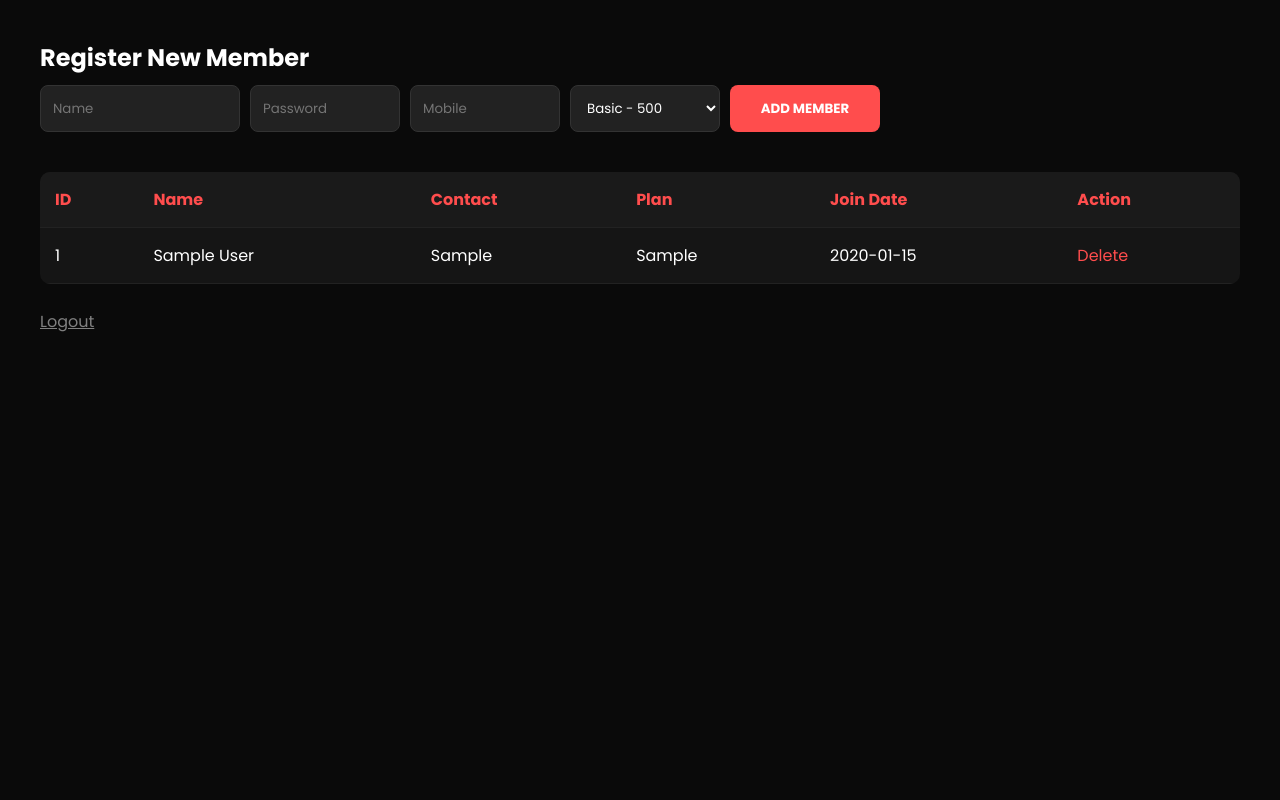
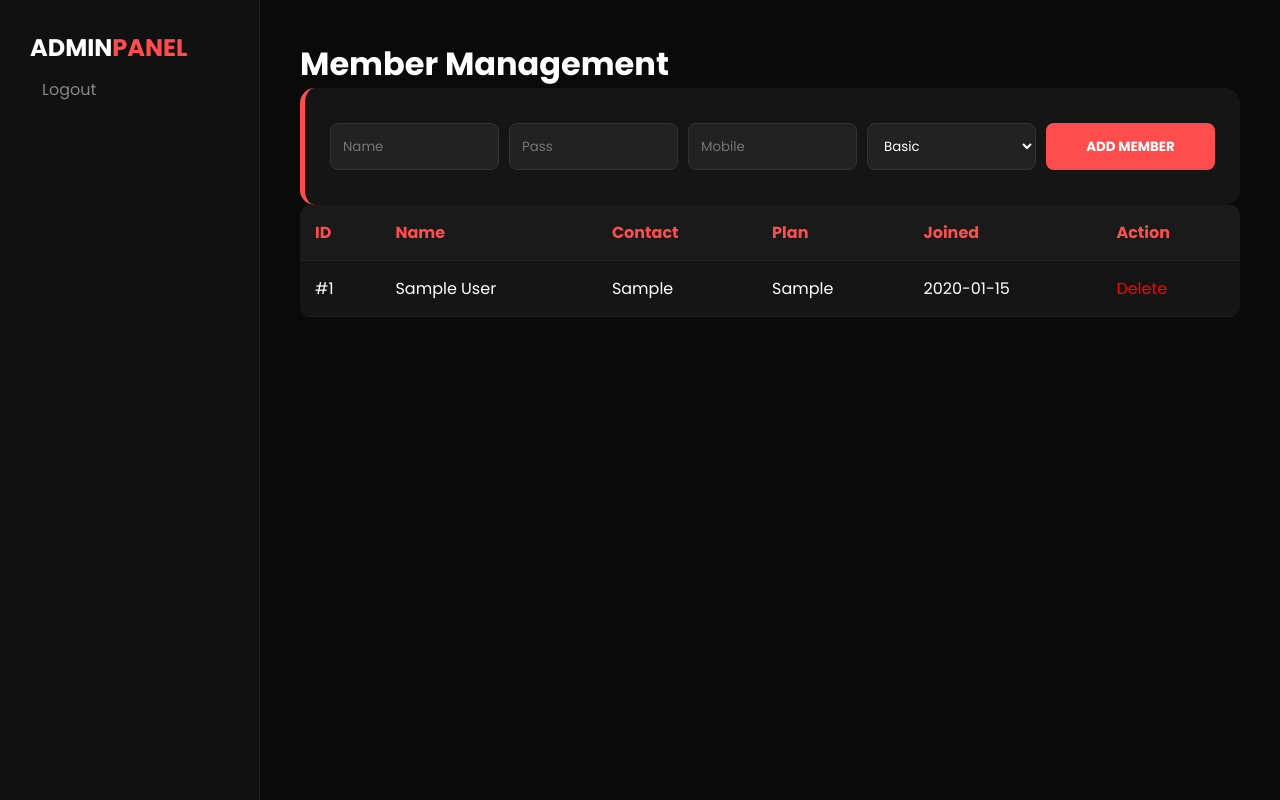
Before and after one commit to sangramgaikwad7704-sketch/Gym_Management_Project, a Flask app: page /admin_dashboard in a window 1280 px wide. Run offline with Flask 3, Linux system fonts and the light colour scheme; the visitor is signed in with stand-in values (Sample User, id 1); tables that the repository leaves empty hold one stand-in row (values such as "Sample post").

Commit message:
Update admin.html

```diff
--- a/templates/admin.html
+++ b/templates/admin.html
@@ -1,34 +1,30 @@
-
 <!DOCTYPE html>
 <html>
-<head>
-    <title>Admin Dashboard</title>
-    <link rel="stylesheet" href="{{ url_for('static', filename='style.css') }}">
-    <style> body { display: block; padding: 40px; } .box { width: 100%; text-align: left; margin-bottom: 30px; } </style>
-</head>
+<head><link rel="stylesheet" href="{{ url_for('static', filename='style.css') }}"><title>Admin Panel</title></head>
 <body>
-    <div class="box">
-        <h2>Register New Member</h2>
-        <form action="/add" method="POST" style="display: flex; gap: 10px; flex-wrap: wrap;">
-            <input type="text" name="name" placeholder="Name" required style="width: 200px;">
-            <input type="password" name="password" placeholder="Password" required style="width: 150px;">
-            <input type="text" name="contact" placeholder="Mobile" style="width: 150px;">
-            <select name="plan" style="width: 150px;">
-                <option>Basic - 500</option>
-                <option>Premium - 1000</option>
-            </select>
-            <button type="submit" style="width: 150px;">ADD MEMBER</button>
+<div class="dashboard-container">
+    <div class="sidebar"><h2>ADMIN<span>PANEL</span></h2><nav><a href="/logout">Logout</a></nav></div>
+    <div class="main-content">
+        <h1>Member Management</h1>
+        <div class="stat-card">
+            <form action="/add" method="POST" style="display:grid; grid-template-columns: repeat(5, 1fr); gap:10px;">
+                <input type="text" name="name" placeholder="Name" required>
+                <input type="password" name="password" placeholder="Pass" required>
+                <input type="text" name="contact" placeholder="Mobile" required>
+                <select name="plan"><option>Basic</option><option>Premium</option></select>
+                <button type="submit">ADD MEMBER</button>
             </form>
         </div>
         <table>
-        <tr><th>ID</th><th>Name</th><th>Contact</th><th>Plan</th><th>Join Date</th><th>Action</th></tr>
-        {% for m in members %}
+            <tr><th>ID</th><th>Name</th><th>Contact</th><th>Plan</th><th>Joined</th><th>Action</th></tr>
+            {% for member in members %}
             <tr>
-            <td>{{ m[0] }}</td><td>{{ m[1] }}</td><td>{{ m[3] }}</td><td>{{ m[4] }}</td><td>{{ m[5] }}</td>
-            <td><a href="/delete/{{ m[0] }}" style="color: #ff4d4d; text-decoration: none;">Delete</a></td>
+                <td>#{{ member[0] }}</td><td>{{ member[1] }}</td><td>{{ member[3] }}</td><td>{{ member[4] }}</td><td>{{ member[5] }}</td>
+                <td><a href="/delete/{{ member[0] }}" style="color:red; text-decoration:none;">Delete</a></td>
             </tr>
             {% endfor %}
         </table>
-    <br><a href="/logout" style="color: gray;">Logout</a>
+    </div>
+</div>
 </body>
 </html>
```
Lines whose indentation alone changed are shown as unchanged.
